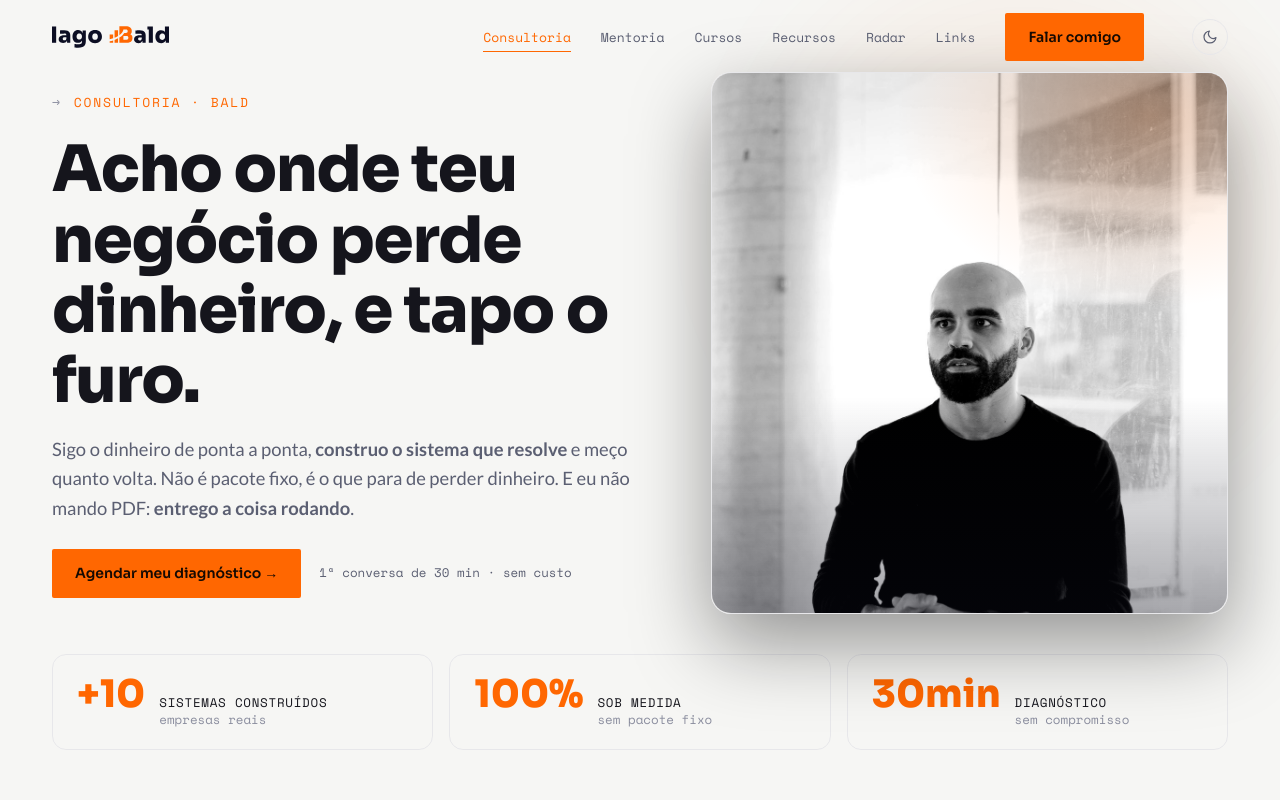
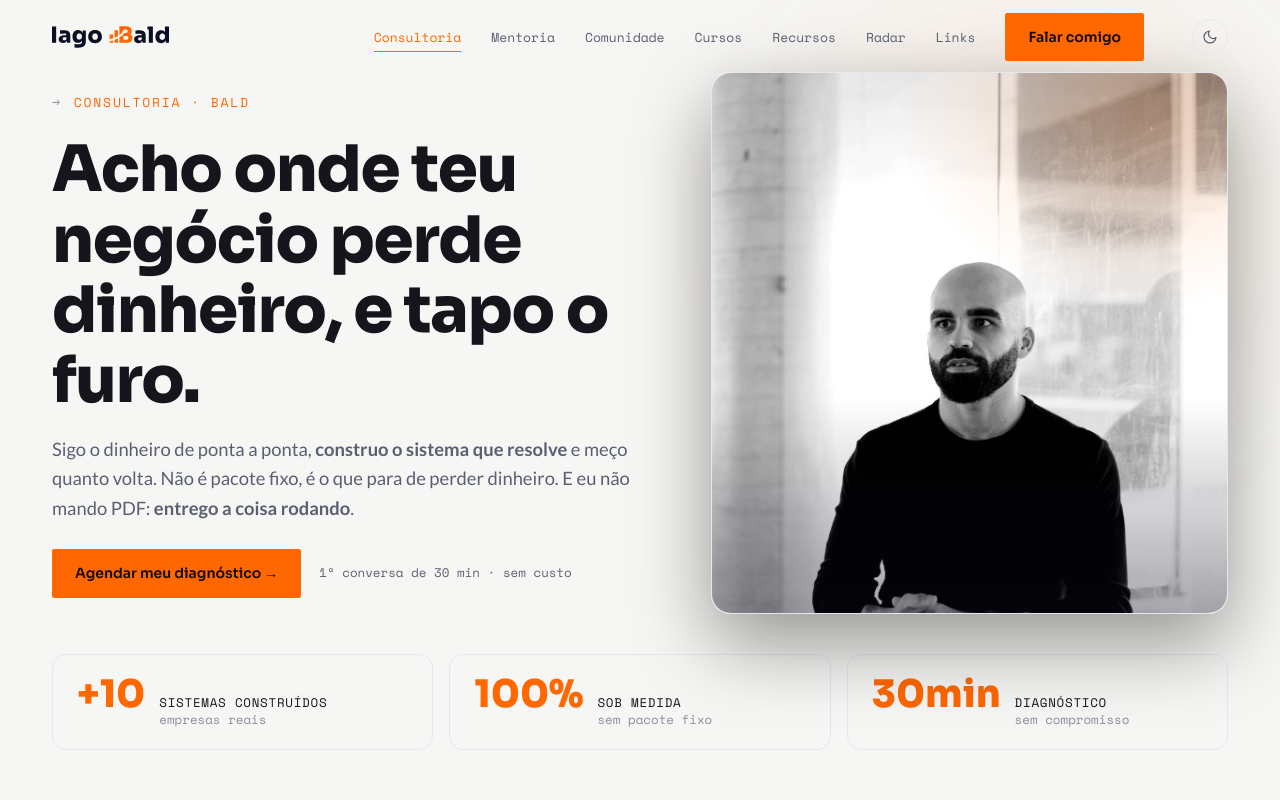
Before and after one commit to iago-borges-eng/iago-site, a plain HTML site: page consultoria/index.html in a window 1280 px wide. Shown: the top 800 px of the page. Drawn offline with nearby package versions, Linux system fonts and the light colour scheme.

Commit message:
feat(nav): link Comunidade no header de todas as paginas
Co-Authored-By: Claude Opus 4.8 (1M context) <noreply@anthropic.com>

```diff
--- a/consultoria/index.html
+++ b/consultoria/index.html
@@ -26,6 +26,7 @@
     <div class="nav-links" id="navLinks">
       <a class="navlink active" href="/consultoria">Consultoria</a>
       <a class="navlink" href="/mentoria">Mentoria</a>
+      <a class="navlink" href="/comunidade">Comunidade</a>
       <a class="navlink" href="/cursos">Cursos</a>
       <a class="navlink" href="/recursos">Recursos</a>
       <a class="navlink" href="/radar">Radar</a>
```
Also changed, not shown: cursos/index.html (+1 -0 lines), index.html (+1 -0 lines), mentoria/index.html (+1 -0 lines), radar/index.html (+1 -0 lines), recursos/index.html (+1 -0 lines).
